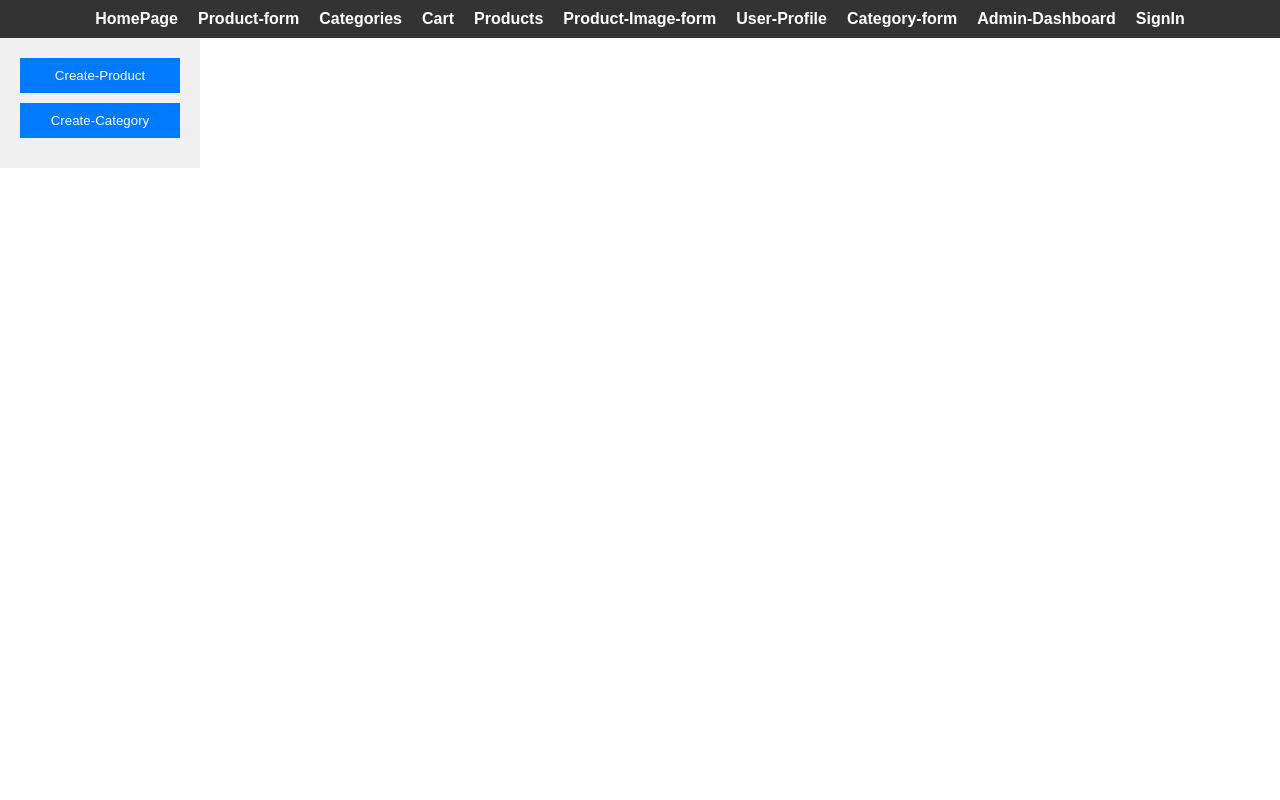
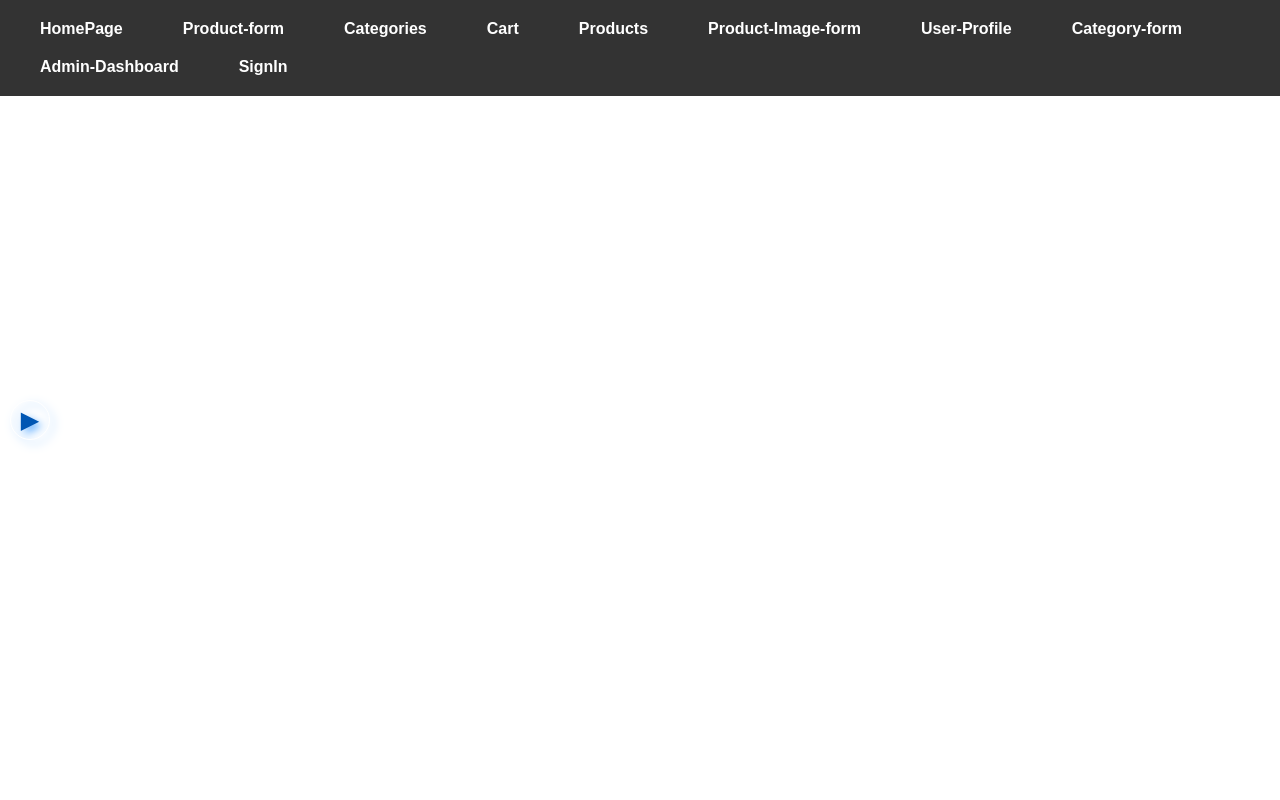
Before and after one commit to sohangpurh53/EccomerceReactWithSlugfield, a React (Create React App) app: page /user/dashboard in a window 1280 px wide. Shown: the top 800 px of the page. Built offline with nearby package versions, Linux system fonts and the light colour scheme.

Commit message:
update frontend  26  october 2023

```diff
--- a/src/components/css/dashboard.css
+++ b/src/components/css/dashboard.css
@@ -30,9 +30,8 @@
 .dashboard-main-content {
   flex-grow: 1;
   padding: 20px;
-    /* margin-left: 15%; */
-    /* margin-top: -30%;  */
-
+  /* margin-left: 15%;
+  margin-top: -30%;  */
 }
 
 .dashboard-main-content > div {
@@ -139,4 +138,109 @@
     cursor: pointer;
     transition: background-color 0.3s;
   }
+  .sidebar {
+    display: none;
   }
+  .toggle-button{
+    display: none;
+  }
+}
+
+.arrow-btn-design {
+    width: 40px;
+    height: 40px;
+    border: 1px solid white;
+    border-radius: 50%;
+    transition: 0.3s ease;
+    display: flex;
+    justify-content: center;
+    align-items: center;
+}
+
+.arrow-title{
+   margin-left: 200px;
+}
+
+
+
+
+.arrow-btn-design:hover {
+  animation: arrowbtn 2.5s linear infinite;
+}
+
+@keyframes arrowbtn{
+    0%{
+        border-top:2px solid #0056b3;
+        border-bottom: 2px solid  #0056b3;
+    }
+    25%{
+        border-right:2px solid #0056b3;
+        border-left: 2px solid  #0056b3;
+    }
+    75%{
+        border-top:2px solid #0056b3;
+        border-bottom: 2px solid  #0056b3;
+    }
+    100%{
+        border-right:2px solid #0056b3;
+        border-left: 2px solid  #0056b3;
+    }
+}
+
+
+.toggle-button {
+
+    cursor: pointer;
+    text-align: center;
+    filter: drop-shadow(4px 4px 4px #71b6ff);
+    color: #0056b3;
+    width: 40px;
+    position: fixed;
+    top: 50%;
+    left: 10px;
+    z-index: 1;
+
+
+
+}
+
+.toggle-button .arrow {
+    font-size: 1.5em;
+}
+
+.sidebar {
+    background-color: #9b9797;
+    color: #fff;
+    width: 200px;
+    height: 100vh;
+    transition: transform 0.3s ease;
+    transform: translateX(-200px);
+}
+
+.sidebar.open {
+    transform: translateX(0);
+}
+
+ul {
+    list-style: none;
+    padding: 0;
+}
+
+li {
+    padding: 10px 20px;
+}
+
+.content {
+    flex-grow: 1;
+    padding: 20px;
+    background-color: #f4f4f4;
+}
+.sidebar-btn{
+border: none;
+background-color: #007bff;
+color: white;
+padding: 10px;
+}
+.sidebar-btn:hover{
+   transform: scale(1.2);
+}
--- a/src/components/pages/AdminDashboard.js
+++ b/src/components/pages/AdminDashboard.js
@@ -44,18 +44,19 @@ const AdminDashboard = () => {
 
         <>
 
-        <div className='dashboard-aside-menu'>
-            <aside  className="aside-menu">
-              <div>
-                <div>
-                <button onClick={() => handleClick('ProductForm')}>Create-Product</button>
-                  <button onClick={() => handleClick('CategoryForm')}>Create-Category</button>
-
-
-                </div>
-              </div>
-            </aside>
-            </div>
+        <div className="toggle-button" onClick={toggleMenu}>
+      <div className='arrow-btn-design'><div className="arrow">&#9654;</div></div>
+      </div>
+      <div className={`sidebar${isMenuOpen ? ' open' : ''}`}>
+        <ul>
+          <li>
+            <button className='sidebar-btn' onClick={() => handleClick('ProductForm')}>Create-Product</button>
+          </li>
+          <li>
+            <button className='sidebar-btn' onClick={() => handleClick('CategoryForm')}>Create-Category</button>
+          </li>
+        </ul>
+      </div>
 
 
 
```
Lines whose indentation alone changed are shown as unchanged.
